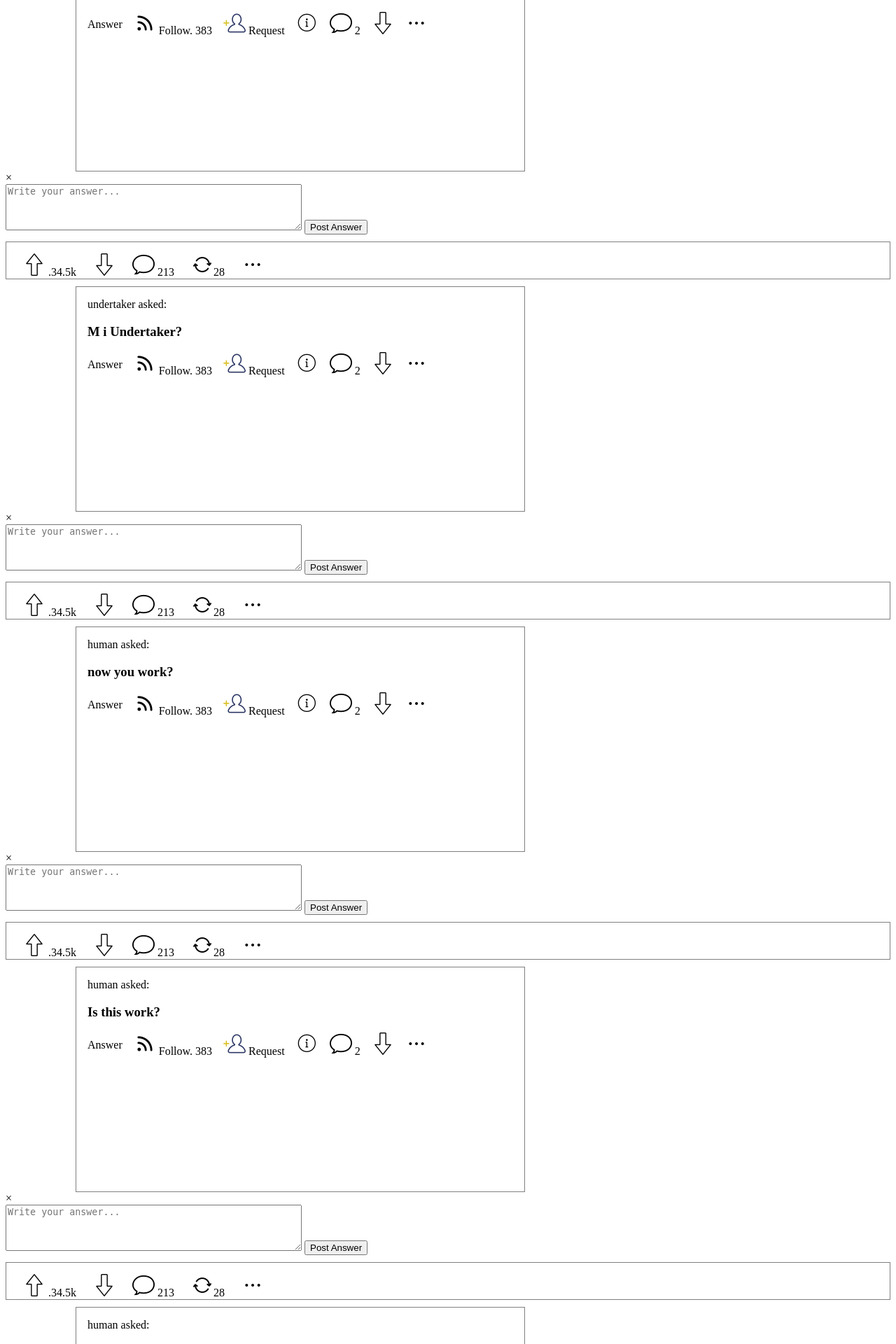
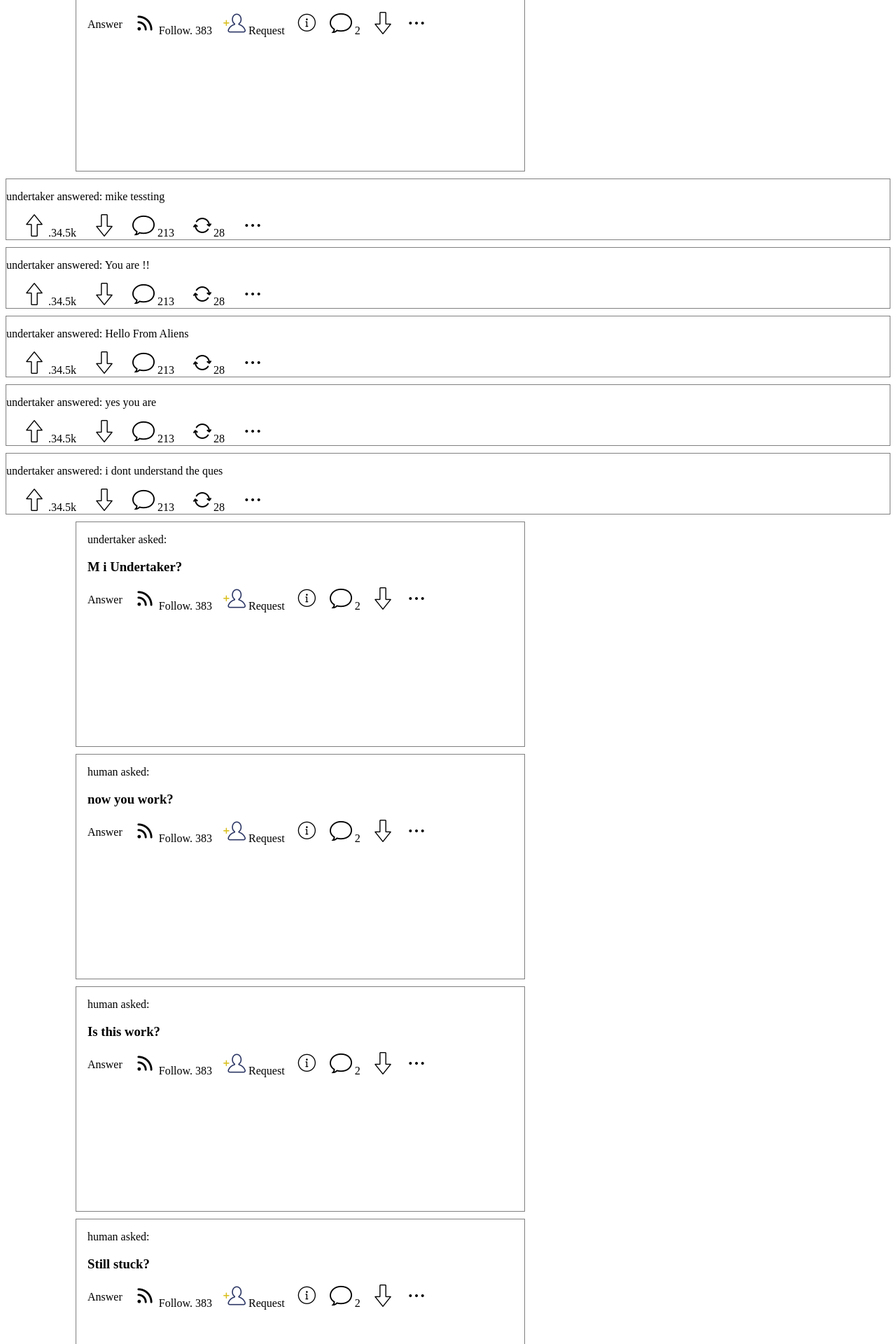
Before and after one commit to ashutosh2712/Quera-clone, a Django app: page /quera/home/ in a window 1280 px wide; the page is wider, and only the part inside the window is pictured. Shown: the part 542-2462 px from the top of that part at 70% size. Run offline with Django 4.2, Linux system fonts and the light colour scheme; a user stored in the database is signed in; data comes from the database, SQL or seed files in the repository; both versions use the stored data as it was after the commit.

Commit message:
Answer Posting Backend done

```diff
--- a/quera/models.py
+++ b/quera/models.py
@@ -11,6 +11,8 @@ class Question(models.Model):
 
 class Answer(models.Model):
     user = models.ForeignKey(User, on_delete=models.CASCADE)
-    question = models.ForeignKey(Question, on_delete=models.CASCADE)
+    question = models.ForeignKey(
+        Question, on_delete=models.CASCADE, related_name="answers"
+    )
     content = models.TextField()
     created_at = models.DateTimeField(auto_now_add=True)
--- a/quera/static/css/homepage.css
+++ b/quera/static/css/homepage.css
@@ -4,6 +4,7 @@
     background-color: lightgrey;
     justify-content: center;
     align-items: center;
+    margin-top: 0;
   }
   .nav-item {
     margin: 1rem;
@@ -118,3 +119,54 @@
   margin-top: 2rem;
 
 }
+
+/* Add this CSS to your styles.css or within the <style> tag in your HTML head */
+body.blur {
+  filter: blur(5px);
+}
+
+
+.overlay {
+  position: fixed;
+  top: 0;
+  left: 0;
+  width: 100%;
+  height: 100%;
+  background-color: rgba(255, 255, 255, 0.8); /* Fallback for older browsers */
+  backdrop-filter: blur(5px); /* Apply the blur effect */
+  z-index: 1;
+  display: none;
+}
+.modal {
+  display: none;
+  position: fixed;
+  z-index: 1;
+  left: 0;
+  top: 0;
+  width: 100%;
+  height: 100%;
+  overflow: auto;
+  background-color: rgba(0, 0, 0, 0.4);
+}
+
+.modal-content {
+  background-color: #fefefe;
+  margin: 15% auto;
+  padding: 20px;
+  border: 1px solid #888;
+  width: 80%;
+}
+
+.close {
+  color: #aaa;
+  float: right;
+  font-size: 28px;
+  font-weight: bold;
+}
+
+.close:hover,
+.close:focus {
+  color: black;
+  text-decoration: none;
+  cursor: pointer;
+}
--- a/quera/templates/homepage.html
+++ b/quera/templates/homepage.html
@@ -50,7 +50,9 @@
     <h3>{{ question.content }}</h3>
   </div>
   <div class="rest-container">
-    <div class="post-items ans" onclick="showAnswerForm(this)">Answer</div>
+    <div class="post-items ans" onclick="showAnswerForm({{ question.id }})">
+      Answer
+    </div>
     <div class="post-items">
       <img src="{% static 'img/hotspot.png' %}" alt="follow" />
       Follow. 383
@@ -74,23 +76,19 @@
     </div>
   </div>
 </div>
+<div id="overlay" class="overlay"></div>
 <div class="modal" id="answerModal">
   <div class="modal-content">
-      <span class="close" onclick="closeAnswerForm()">&times;</span>
-      <form action="{% url 'postans' %}" method="post">
-        {% csrf_token %} {{ ans_form.content }}
-          <button type="submit" onclick="closeAnswerForm()">Post Answer</button>
-      </form>
+    <span class="close" onclick="closeAnswerForm()">&times;</span>
+    <form action="{% url 'postans' question.id %}" method="post">
+      {% csrf_token %} {{ ans_form.content }}
+      <button type="submit">Post Answer</button>
+    </form>
   </div>
 </div>
+{% for answer in question.answers.all %}
 <div class="answer-container">
-  <p class="your-answer">
-    {% comment %} <ul>
-      {% for answer in question.answer_set.all %}
-          <li>{{ answer.user.username }} answered: {{ answer.content }}</li>
-      {% endfor %}
-  </ul> {% endcomment %}
-  </p>
+  <p>{{ answer.user.username }} answered: {{ answer.content }}</p>
   <div class="answer-items">
     <div class="vote">
       <div class="ans-items">
@@ -113,14 +111,9 @@
     </div>
   </div>
 </div>
-{% endfor %}
-
-
-{% if errors %}
+{% endfor %} {% endfor %} {% if errors %}
 <div style="color: red">{{ errors }}</div>
 {% endif %}
-
-
 
 <script>
   function showPostForm() {
@@ -131,27 +124,30 @@
     document.querySelector(".post-form").style.display = "none";
   }
 
-  function showAnswerForm(clickedElement) {
-    // Access the specific element's parent (question-container) to get the relevant data
-    var questionContainer = clickedElement.closest('.question-container');
+  function showAnswerForm(questionId) {
+    console.log(questionId);
+    // Check if questionId is a valid numerical value
+    if (Number.isInteger(questionId) && questionId > 0) {
+      // Show the overlay to blur the background
+      document.getElementById("overlay").style.display = "block";
 
-    // You can extract information from questionContainer and use it in your pop-up
-    // For example:
-    var questionContent = questionContainer.querySelector('h3').textContent;
+      // Show the answer modal
+      document.getElementById("answerModal").style.display = "block";
 
-    // Update the placeholder for the answer textarea
-    var answerTextarea = document.querySelector('#answerModal textarea');
-    answerTextarea.placeholder = "Answer to: " + questionContent;
+      // Update the form action URL with the specific question ID
+      //document.querySelector('#answerModal form').action = `/postans/${questionId}/`;
+    } else {
+      // Handle invalid questionId (optional)
+      console.error("Invalid questionId:", questionId);
+    }
+  }
 
-    // Now you can use this information to update your pop-up content or perform other actions
-    console.log("Question Content:", questionContent);
+  function closeAnswerForm() {
+    // Hide the overlay to unblur the background
+    document.getElementById("overlay").style.display = "none";
 
-    document.getElementById('answerModal').style.display = 'block';
-    document.body.classList.add('blur');
-}
-function closeAnswerForm() {
-  document.getElementById('answerModal').style.display = 'none';
-  document.body.classList.remove('blur');
-}
+    // Hide the answer modal
+    document.getElementById("answerModal").style.display = "none";
+  }
 </script>
 {% endblock %}
--- a/quera/urls.py
+++ b/quera/urls.py
@@ -7,5 +7,5 @@ urlpatterns = [
     path("logout/", views.logoutUser, name="logout"),
     path("signup/", views.signup, name="signup"),
     path("postques/", views.postques, name="postques"),
-    path("postans/", views.postans, name="postans"),
+    path("postans/<int:question_id>/", views.postans, name="postans"),
 ]
--- a/quera/views.py
+++ b/quera/views.py
@@ -28,7 +28,7 @@ def signup(request):
                 form.save()
                 user = form.cleaned_data.get("username")
                 messages.success(request, "Account was Created for " + user)
-                return redirect("login")
+                return redirect("home")
 
         context = {"form": form}
         return render(request, "signup.html", context)
@@ -77,6 +77,7 @@ def postques(request):
 
 def postans(request, question_id):
     question = Question.objects.get(pk=question_id)
+    print(question)
     ans_form = AnswerForm()
     if request.method == "POST":
         ans_form = AnswerForm(request.POST)
@@ -88,5 +89,5 @@ def postans(request, question_id):
             return redirect("home")
     else:
         errors = ans_form.errors
-    context = {"ans_form": ans_form, "errors": errors}
+    context = {"ans_form": ans_form, "errors": errors, "question": question}
     return render(request, "homepage.html", context)
```
Also changed, not shown: db.sqlite3, quera/migrations/0002_answer.py (added).
